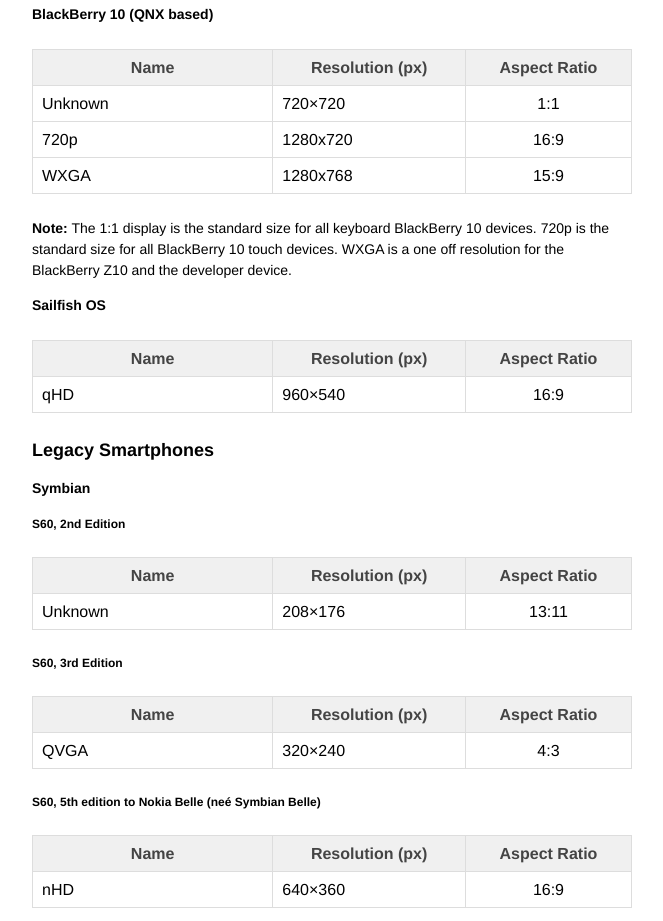
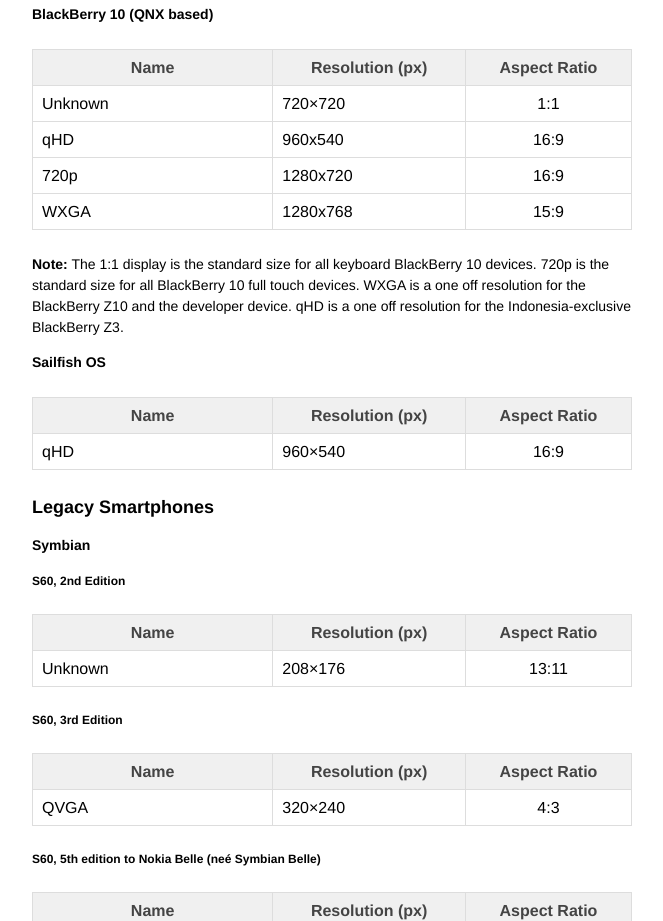
Before and after one commit to dstorey/openweb.io, a plain HTML site: page devices/screens.html in a window 1280 px wide. Shown: the part 2280-3201 px from the top of the page, without its empty margins (308-971 px from the left). Drawn offline with Linux system fonts and the light colour scheme.

Commit message:
Add BlackBerry Z3 (qHD)

```diff
--- a/devices/screens.html
+++ b/devices/screens.html
@@ -342,6 +342,11 @@
 							<td>1:1</td>
 						</tr>
 						<tr>
+							<td>qHD</td>
+							<td>960x540</td>
+							<td>16:9</td>
+						</tr>
+						<tr>
 							<td>720p</td>
 							<td>1280x720</td>
 							<td>16:9</td>
@@ -353,7 +358,7 @@
 						</tr>
 					</tbody>
 				</table>
-				<p><strong>Note:</strong> The 1:1 display is the standard size for all keyboard BlackBerry 10 devices. 720p is the standard size for all BlackBerry 10 touch devices. WXGA is a one off resolution for the BlackBerry Z10 and the developer device.</p>
+				<p><strong>Note:</strong> The 1:1 display is the standard size for all keyboard BlackBerry 10 devices. 720p is the standard size for all BlackBerry 10 full touch devices. WXGA is a one off resolution for the BlackBerry Z10 and the developer device. qHD is a one off resolution for the Indonesia-exclusive BlackBerry Z3.</p>
 
 				<h3 id="sailfishOS">Sailfish OS</h3>
 
```
